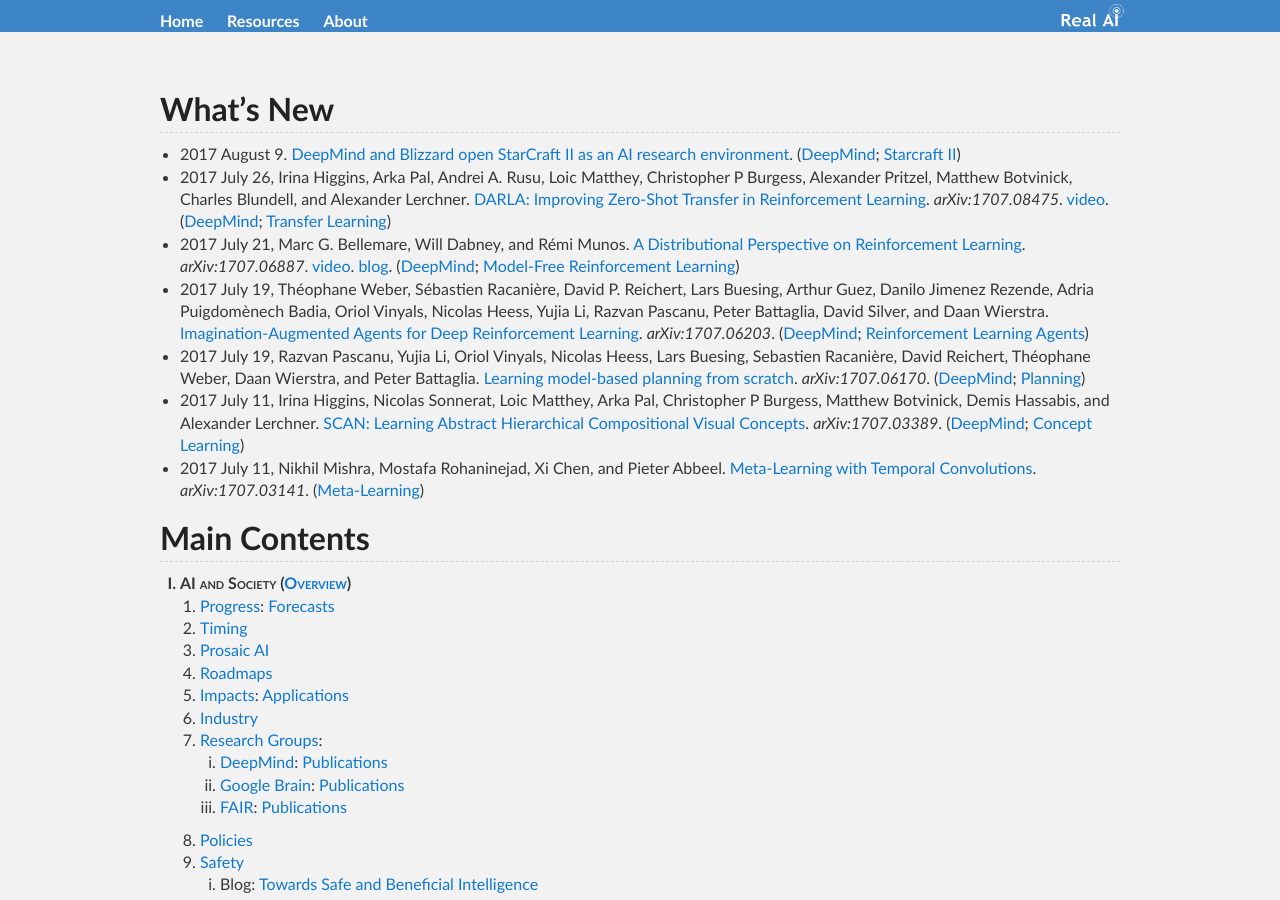
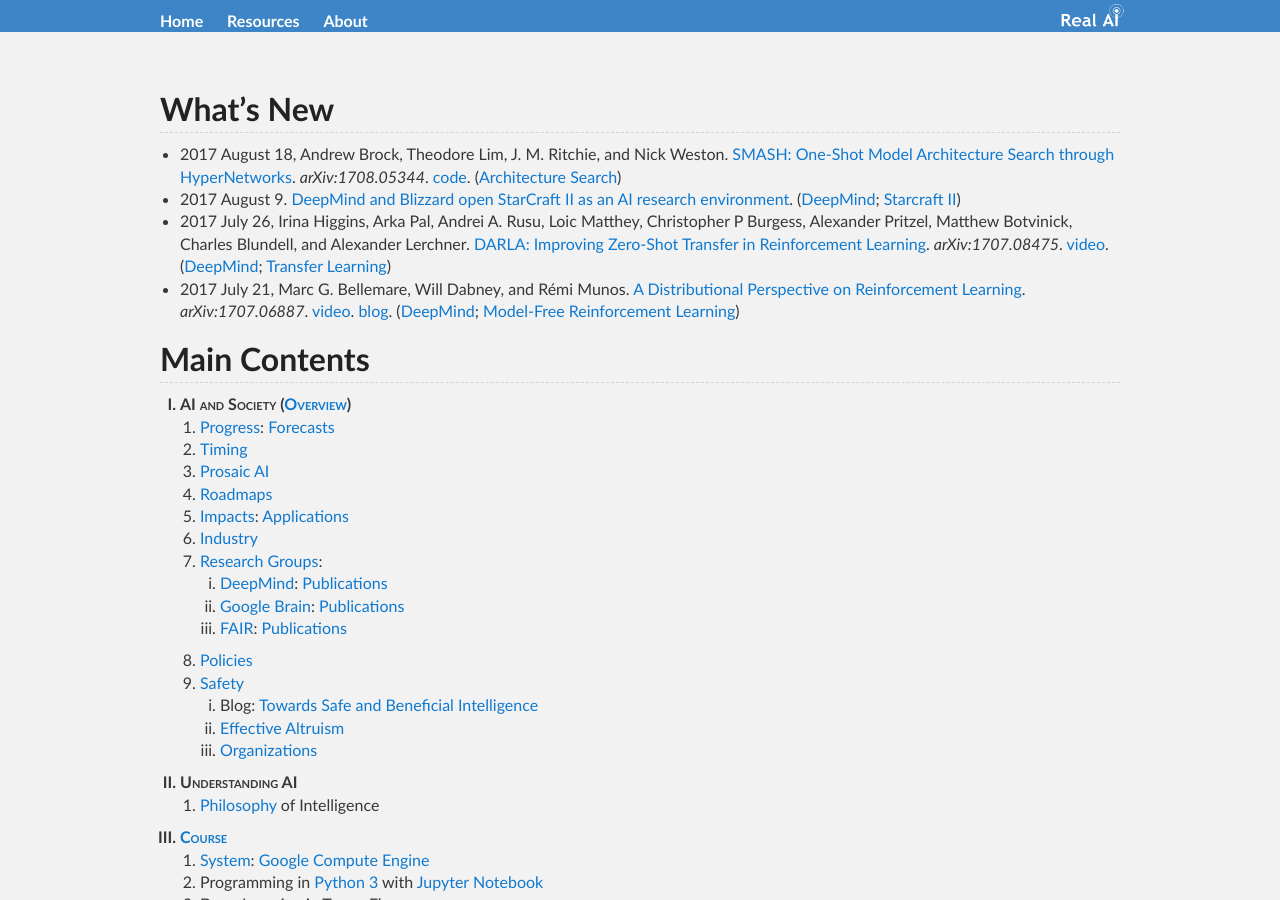
Before and after one commit to Tonywuhk/realai.org, a Jekyll site: the page built from README.md, in a window 1280 px wide and 900 px high. Built offline with Jekyll 4.4.1, drawn with Linux system fonts in a browser that asks for light colours; our own code applies the rules of GitHub Pages for plain Markdown files; the repository's description, which GitHub fills in, is left out.

Commit message:
Add SMASH architecture search

```diff
--- a/README.md
+++ b/README.md
@@ -6,13 +6,10 @@
 
 ## What's New
 
+* 2017 August 18, Andrew Brock, Theodore Lim, J. M. Ritchie, and Nick Weston. [SMASH: One-Shot Model Architecture Search through HyperNetworks](https://arxiv.org/abs/1708.05344). *arXiv:1708.05344*. [code](https://github.com/ajbrock/SMASH). ([Architecture Search](http://realai.org/architecture-search/))
 * 2017 August 9. [DeepMind and Blizzard open StarCraft II as an AI research environment](https://deepmind.com/blog/deepmind-and-blizzard-open-starcraft-ii-ai-research-environment/). ([DeepMind](http://realai.org/labs/deepmind/); [Starcraft II](http://realai.org/games/#starcraft-ii))
 * 2017 July 26, Irina Higgins, Arka Pal, Andrei A. Rusu, Loic Matthey, Christopher P Burgess, Alexander Pritzel, Matthew Botvinick, Charles Blundell, and Alexander Lerchner. [DARLA: Improving Zero-Shot Transfer in Reinforcement Learning](https://arxiv.org/abs/1707.08475). *arXiv:1707.08475*. [video](https://youtu.be/sZqrWFl0wQ4). ([DeepMind](http://realai.org/labs/deepmind/publications/); [Transfer Learning](http://realai.org/transfer-learning/))
 * 2017 July 21, Marc G. Bellemare, Will Dabney, and Rémi Munos. [A Distributional Perspective on Reinforcement Learning](https://arxiv.org/abs/1707.06887). *arXiv:1707.06887*. [video](http://youtu.be/yFBwyPuO2Vg). [blog](https://deepmind.com/blog/going-beyond-average-reinforcement-learning/). ([DeepMind](http://realai.org/labs/deepmind/publications/); [Model-Free Reinforcement Learning](http://realai.org/RL/model-free/))
-* 2017 July 19, Théophane Weber, Sébastien Racanière, David P. Reichert, Lars Buesing, Arthur Guez, Danilo Jimenez Rezende, Adria Puigdomènech Badia, Oriol Vinyals, Nicolas Heess, Yujia Li, Razvan Pascanu, Peter Battaglia, David Silver, and Daan Wierstra. [Imagination-Augmented Agents for Deep Reinforcement Learning](https://arxiv.org/abs/1707.06203). *arXiv:1707.06203*. ([DeepMind](http://realai.org/labs/deepmind/publications/); [Reinforcement Learning Agents](http://realai.org/RL/agents/))
-* 2017 July 19, Razvan Pascanu, Yujia Li, Oriol Vinyals, Nicolas Heess, Lars Buesing, Sebastien Racanière, David Reichert, Théophane Weber, Daan Wierstra, and Peter Battaglia. [Learning model-based planning from scratch](https://arxiv.org/abs/1707.06170). *arXiv:1707.06170*. ([DeepMind](http://realai.org/labs/deepmind/publications/); [Planning](http://realai.org/planning/))
-* 2017 July 11, Irina Higgins, Nicolas Sonnerat, Loic Matthey, Arka Pal, Christopher P Burgess, Matthew Botvinick, Demis Hassabis, and Alexander Lerchner. [SCAN: Learning Abstract Hierarchical Compositional Visual Concepts](https://arxiv.org/abs/1707.03389). *arXiv:1707.03389*. ([DeepMind](http://realai.org/labs/deepmind/publications/); [Concept Learning](http://realai.org/concept-learning/))
-* 2017 July 11, Nikhil Mishra, Mostafa Rohaninejad, Xi Chen, and Pieter Abbeel. [Meta-Learning with Temporal Convolutions](https://arxiv.org/abs/1707.03141). *arXiv:1707.03141*. ([Meta-Learning](http://realai.org/meta-learning/))
 
 ## Main Contents
 
```
Also changed, not shown: architecture-search.md (+5 -1 lines), labs/google-brain-publications.md (+1 -1 lines), meta-learning.md (+1 -1 lines), network-architecture.md (+1 -1 lines).
